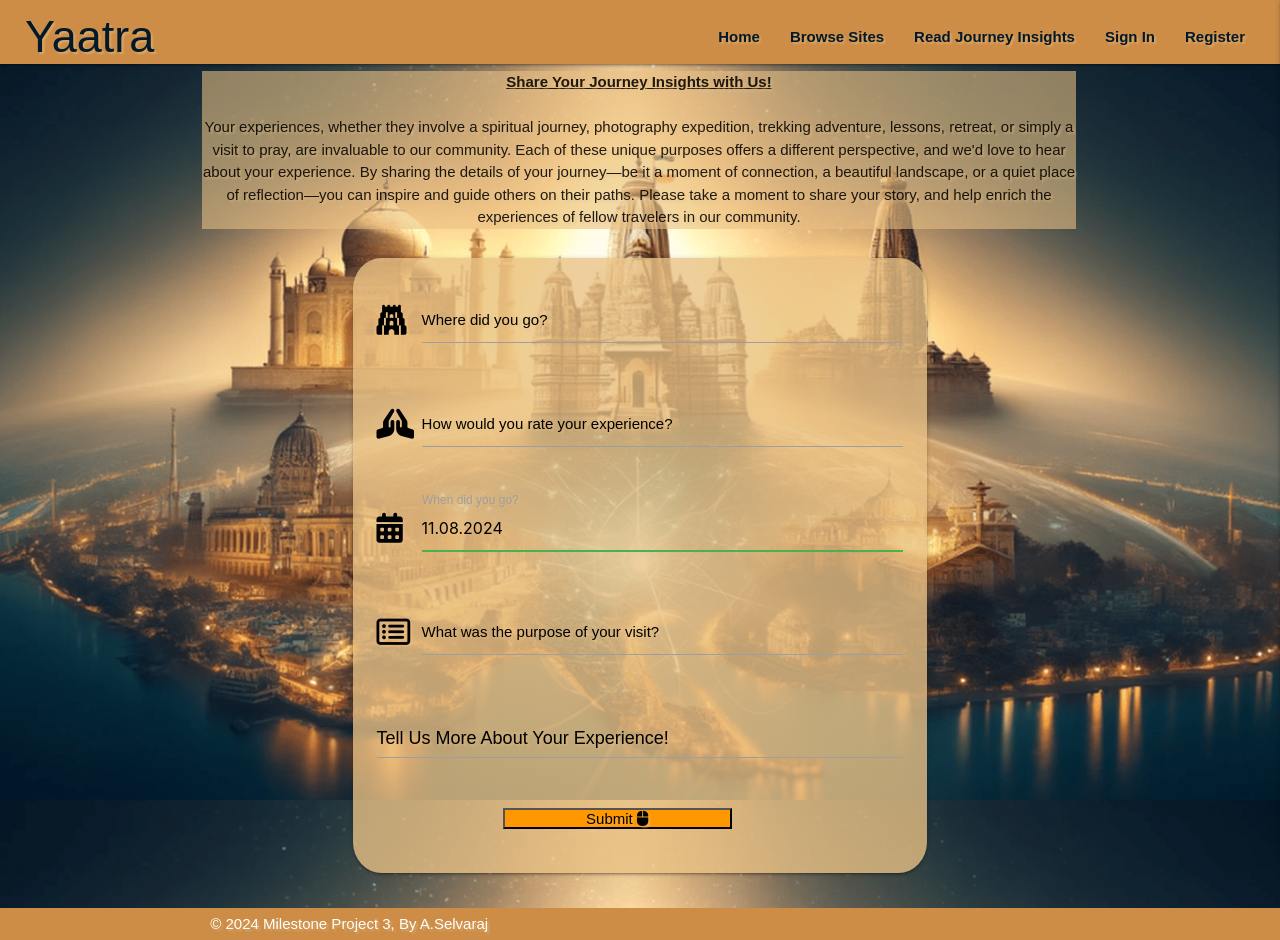
After one commit to ashwinsel/Milestone-Project-3-Yatra, a Flask app: page /add_insights in a window 1280 px wide. The commit adds this page. Run offline with Flask 3, Linux system fonts and the light colour scheme; some libraries are stand-ins or nearby versions; some web fonts are replaced.

Commit message:
Wire up add insights page and update URL

```diff
--- a/app.py
+++ b/app.py
@@ -86,7 +86,7 @@ def profile(username):
     username = mongo.db.user.find_one({"username": session["user"]})["username"]
 
     if session["user"]:
-        return render_template("profile.html", username=username)
+        return render_template("home.html", username=username)
 
     return redirect(url_for("login"))
 
@@ -205,7 +205,22 @@ def read_insights():
     return render_template("read_insights.html", reviews=reviews)
 
 
-
+@app.route("/add_insights", methods=["GET", "POST"])
+def add_insights():
+    if request.method == "POST":
+        created_by = session.get("user")  # Get the current user's username
+        review_data = {
+            "where": request.form.get("where"),
+            "rating": request.form.get("rating"),
+            "visit_date": datetime.strptime(request.form.get("visit_date"), '%d.%m.%Y'),
+            "purpose": request.form.get("purpose"),
+            "review_des": request.form.get("review_des"),
+            "created_by": created_by
+        }
+        mongo.db.reviews.insert_one(review_data)
+        flash("Review added successfully!", "success")
+        return redirect(url_for("read_insights"))
+    return render_template("add_insights.html")
 
 
 
--- a/static/js/script.js
+++ b/static/js/script.js
@@ -82,4 +82,12 @@ $(document).ready(function() {
             }
         });
     }
+    $(document).ready(function(){
+        $('.datepicker').datepicker({
+            format: 'dd.mm.yyyy',  // Set your desired date format
+            defaultDate: new Date(),
+            setDefaultDate: true,
+            autoClose: true
+        });
+    });
 });
--- /dev/null
+++ b/templates/add_insights.html
@@ -0,0 +1,90 @@
+{% extends "base.html" %}
+{% block header %}
+<section class="container">
+    <div class="row">
+        <div class="col s12">
+            <p class="banner center-align">
+                <b style="text-decoration: underline;">Share Your Journey Insights with Us!</b><br>
+                Your experiences, whether they involve a spiritual journey, photography expedition, trekking adventure, lessons, retreat, or simply a visit to pray, are invaluable to our community. Each of these unique purposes offers a different perspective, and we'd love to hear about your experience. By sharing the details of your journey—be it a moment of connection, a beautiful landscape, or a quiet place of reflection—you can inspire and guide others on their paths. Please take a moment to share your story, and help enrich the experiences of fellow travelers in our community.
+            </p>
+        </div>
+    </div>
+</section>
+{% endblock %}
+
+{% block body %}
+<div class="container">
+    <div class="row">
+        <form class="col s12 m8 offset-m2" method="POST" action="{{ url_for('add_insights') }}">
+            <div class="card-panel">
+                <!-- Where did you go field -->
+                <div class="row">
+                    <div class="input-field col s12">
+                        <i class="fas fa-gopuram prefix black-text"></i>
+                        <input id="where" name="where" type="text" minlength="2" maxlength="100" pattern="([^\s][A-z0-9À-ž\s]+)" class="validate" required>
+                        <label for="where" class="black-text">Where did you go?</label>
+                    </div>
+                </div>
+
+                <!-- Rating field -->
+                <div class="row">
+                    <div class="input-field col s12">
+                        <i class="fas fa-hands-praying prefix black-text"></i>
+                        <input id="rating" name="rating" type="text" pattern="^[a-zA-Z0-9]{2,20}$" class="validate" required>
+                        <label for="rating" class="black-text">How would you rate your experience?</label>
+                    </div>
+                </div>
+
+                <!-- When did you go field -->
+                <div class="row">
+                    <div class="input-field col s12">
+                        <i class="fas fa-calendar-alt prefix black-text"></i>
+                        <input id="visit_date" name="visit_date" type="text" class="datepicker validate" required>
+                        <label for="visit_date">When did you go?</label>
+                    </div>
+                </div>
+
+                <!-- Purpose field -->
+                <div class="row">
+                    <div class="input-field col s12">
+                        <i class="fa-regular fa-rectangle-list prefix black-text"></i>
+                        <input id="purpose" name="purpose" type="text" pattern="^[a-zA-Z0-9\s]{2,20}$" class="validate" required>
+                        <label for="purpose" class="black-text">What was the purpose of your visit?</label>
+                    </div>
+                </div>
+
+
+                <!-- Description field -->
+                <div class="row center-align">
+                    <div class="input-field col s12">
+                        <label for="review_des" class="black-text" style="font-size: 1.2rem;">Tell Us More About Your Experience!</label>
+                        <textarea id="review_des" name="review_des" class="materialize-textarea validate" minlength="5" maxlength="800" required></textarea>
+                    </div>
+                </div>
+
+
+                <!-- Submit Button -->
+                <div class="row">
+                    <button type="submit" class="col s5 offset-s3 btn-med black-text text-darken-4 orange">
+                        Submit <i class="fas fa-computer-mouse prefix black-text"></i>
+                    </button>
+                </div>
+            </div>
+        </form>
+    </div>
+</div>
+{% endblock %}
+
+{% block scripts %}
+<script>
+    document.addEventListener('DOMContentLoaded', function() {
+        var elems = document.querySelectorAll('.datepicker');
+        var instances = M.Datepicker.init(elems, {
+            format: 'dd.mm.yyyy',
+            defaultDate: new Date(),
+            setDefaultDate: true,
+            autoClose: true,
+        });
+    });
+</script>
+{% endblock %}
--- a/templates/base.html
+++ b/templates/base.html
@@ -44,8 +44,7 @@
                     <li><a href="{{ url_for('read_insights') }}">Read Journey Insights</a></li>
                     {% if session.user %}
                         <li><a href="{{ url_for('add_site') }}">Add Site</a></li>
-                        <li><a href="#">Add Journey Insights</a></li>
-                        <li><a href="{{ url_for('profile', username=session['user']) }}">Profile</a></li>
+                        <li><a href="{{ url_for('add_insights') }}">Add Journey Insights</a></li>
                         <li><a href="{{ url_for('logout') }}">Sign Out</a></li>
                     {% else %}
                         <li><a href="{{ url_for('login') }}">Sign In</a></li>
@@ -63,8 +62,7 @@
             <li><a href="{{ url_for('read_insights') }}">Read Journey Insights</a></li>
             {% if session.user %}
                 <li><a href="{{ url_for('add_site') }}">Add Site</a></li>
-                <li><a href="#">Add Journey Insights</a></li>
-                <li><a href="{{ url_for('profile', username=session['user']) }}">Profile</a></li>
+                <li><a href="{{ url_for('add_insights') }}">Add Journey Insights</a></li>
                 <li><a href="{{ url_for('logout') }}">Sign Out</a></li>
             {% else %}
                 <li><a href="{{ url_for('login') }}">Sign In</a></li>
--- a/templates/home.html
+++ b/templates/home.html
@@ -30,7 +30,7 @@
         <div class="col s12 m4 l4">
             <div class="card-panel">
                 <h5>About Us</h5>
-                <span class="black-text">Our platform connects a growing community of spiritual travelers, offering user-driven journey insights and insights on sacred destinations. With India's 97% surge in spiritual travel searches, this site empowers travelers and guides to share, discover, and plan journeys to revered sites like Ayodhya, Ujjain, and Badrinath.
+                <span class="black-text">Our platform connects a growing community of spiritual travelers, offering user-driven journey insights and information on sacred destinations. With India's 97% surge in spiritual travel searches, this website empowers travelers and guides to share, discover, and plan journeys to revered sites like Ayodhya, Ujjain, and Badrinath.
                 </span>
             </div>
         </div>
--- a/templates/read_insights.html
+++ b/templates/read_insights.html
@@ -7,7 +7,7 @@
         <div class="container">
             <div class="row">
                 <div class="col s12 center-align">
-                    <a class="waves-effect waves-light btn-small orange lighten-2 black-text" href="{{ url_for('add_site') }}">
+                    <a class="waves-effect waves-light btn-small orange lighten-2 black-text" href="{{ url_for('add_insights') }}">
                         <i class="fa-solid fa-plus"></i> Add Insight
                     </a>
                 </div>
```
Also changed, not shown: templates/profile.html (deleted, +0 -21 lines).
